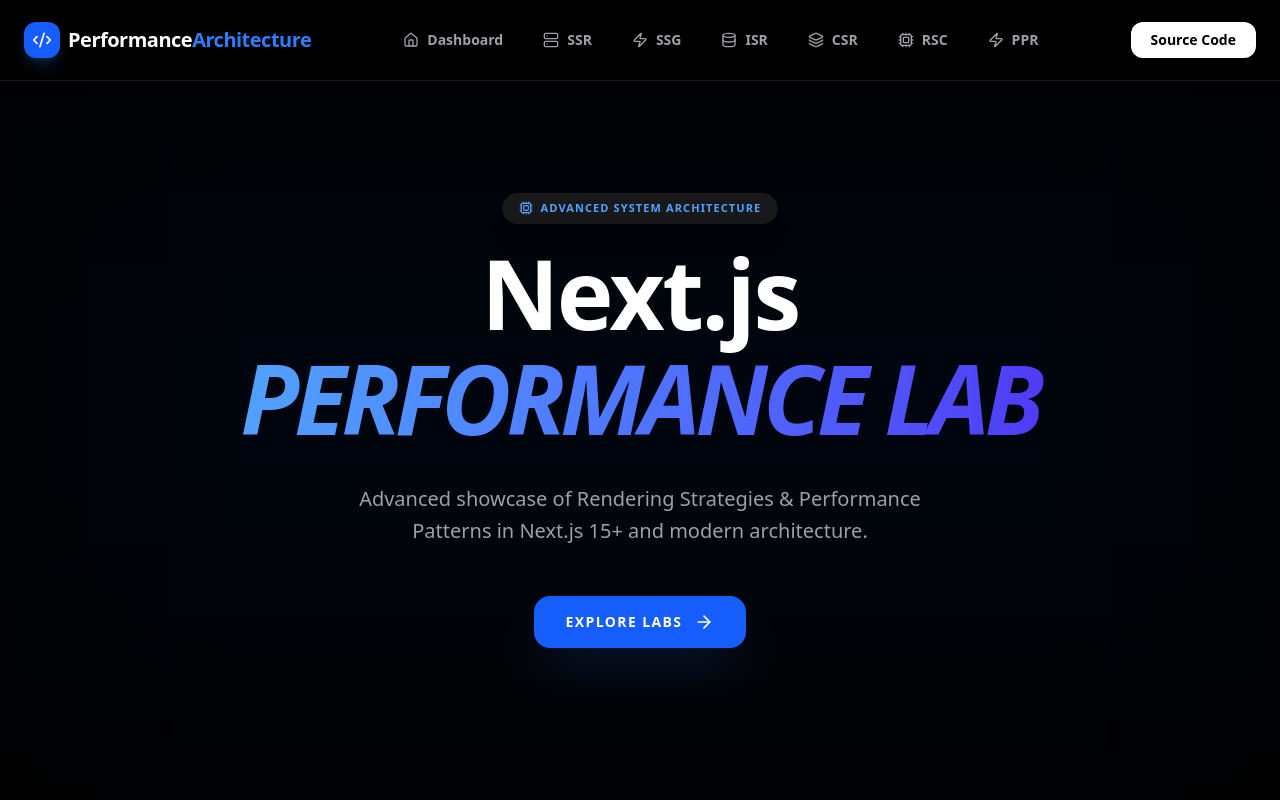
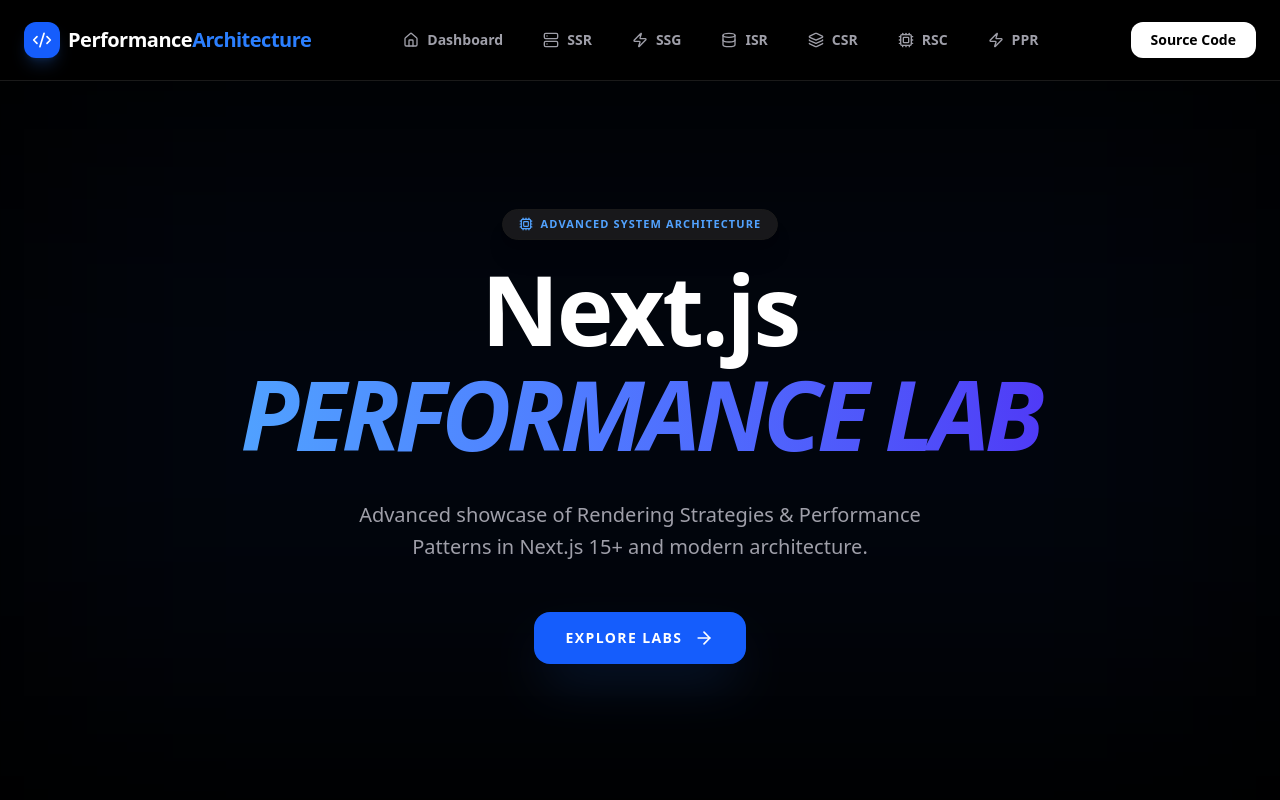
Before and after one commit to Badri-Gaire/next.js-performance-lab, a Next.js app: page / in a window 1280 px wide. Shown: the top 800 px of the page. Built offline with nearby package versions, Linux system fonts and the light colour scheme.

Commit message:
Final touch

```diff
--- a/src/app/page.tsx
+++ b/src/app/page.tsx
@@ -170,7 +170,7 @@
       {/* Hero Section */}
       <section className="text-center space-y-8 md:py-16 relative">
         <div className="absolute inset-0 bg-blue-600/5 blur-[120px] -z-10" />
-        <div className="inline-flex items-center gap-2 px-4 py-1.5 rounded-full bg-zinc-900 border border-zinc-800 text-[11px] font-bold text-blue-400 uppercase tracking-widest mb-4 shadow-xl">
+        <div className="inline-flex items-center gap-2 px-4 py-1.5 rounded-full bg-zinc-900 border border-zinc-800 text-[11px] font-bold text-blue-400 uppercase tracking-widest my-4 shadow-xl">
           <Cpu className="w-3.5 h-3.5" />
           Advanced System Architecture
         </div>
```
